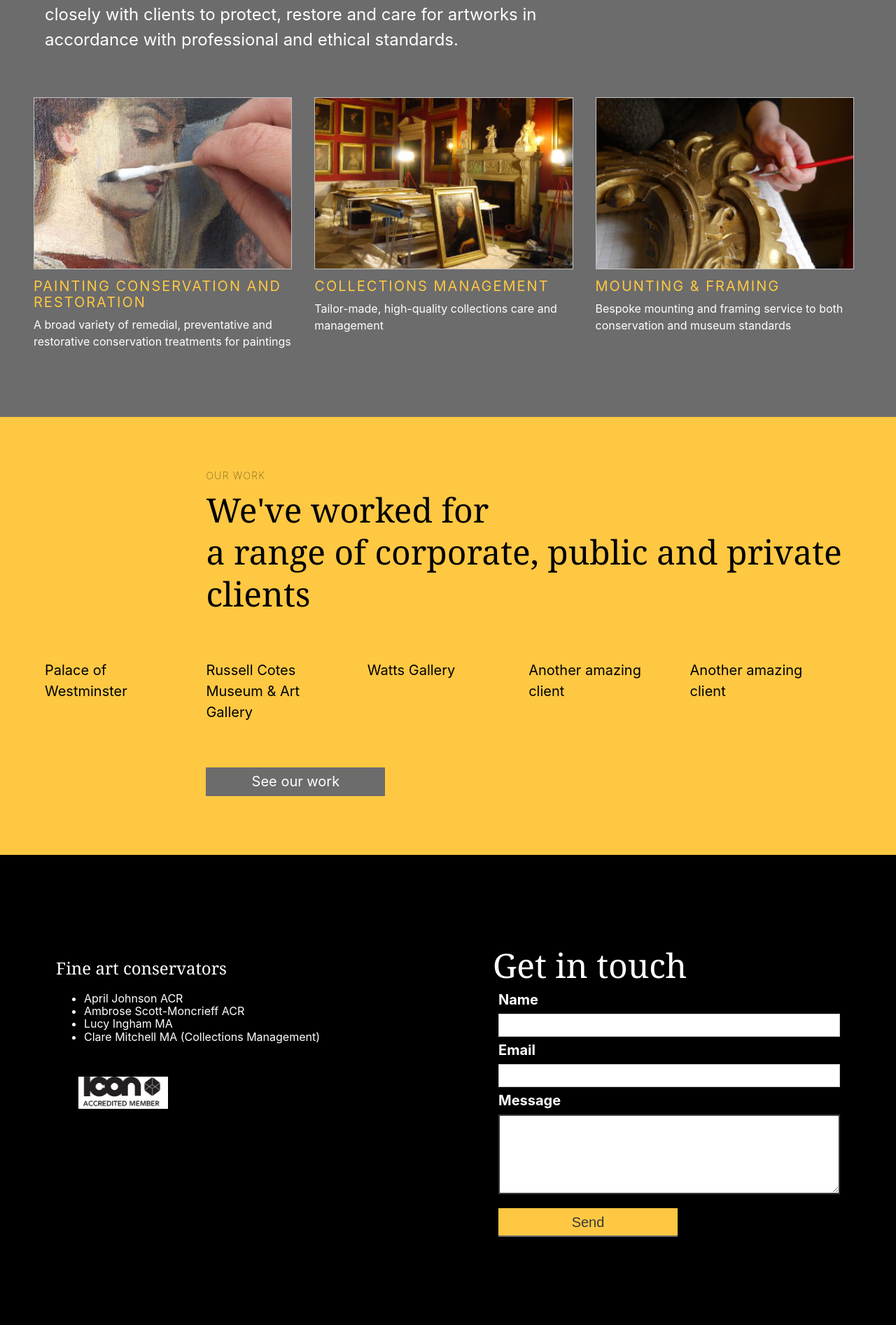
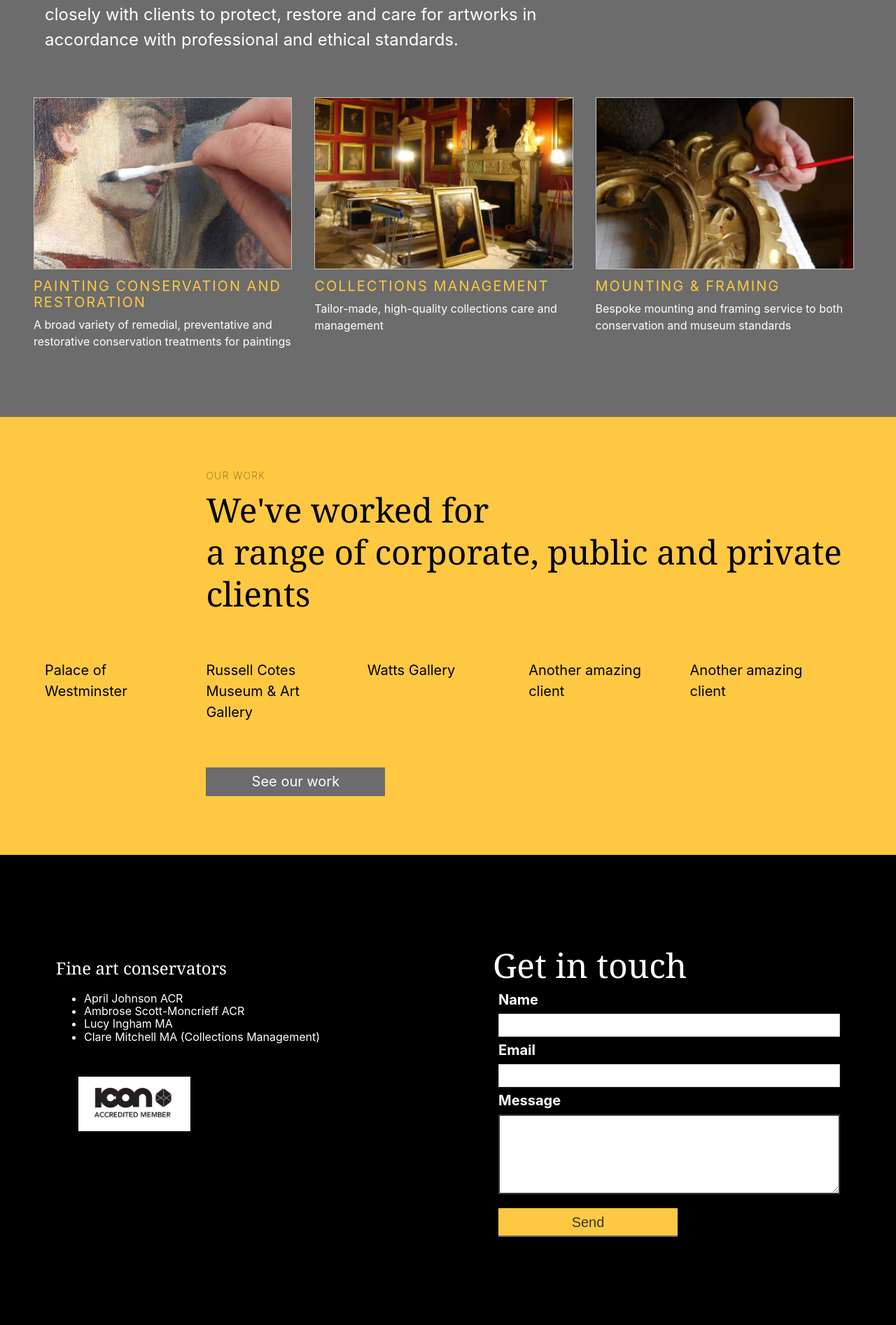
Before and after one commit to wearethoughtfox/brickhouse, a Jekyll site: the page built from index.html, in a window 1280 px wide. Shown: the part 1345-3239 px from the top of the page at 70% size. Built offline with Jekyll 4.4.1, drawn with Linux system fonts in a browser that asks for light colours; a script that is not in the unit is left out.

Commit message:
Update icon

```diff
--- a/_includes/footer.html
+++ b/_includes/footer.html
@@ -9,7 +9,7 @@
       <li>Clare Mitchell MA (Collections Management)</li>
     </ul>
     <div class="pa4">
-      <img src="{{ site.baseurl }}/images/icon-logo.jpg" class="w4 dib" alt="Icon logo">
+      <img src="{{ site.baseurl }}/images/icon-logo.jpg" class="w4 dib bg-white pa3" alt="Icon logo">
     </div>
   </div>
   <div class="fl w-100 w-50-ns ph3 ph5-ns">
```
